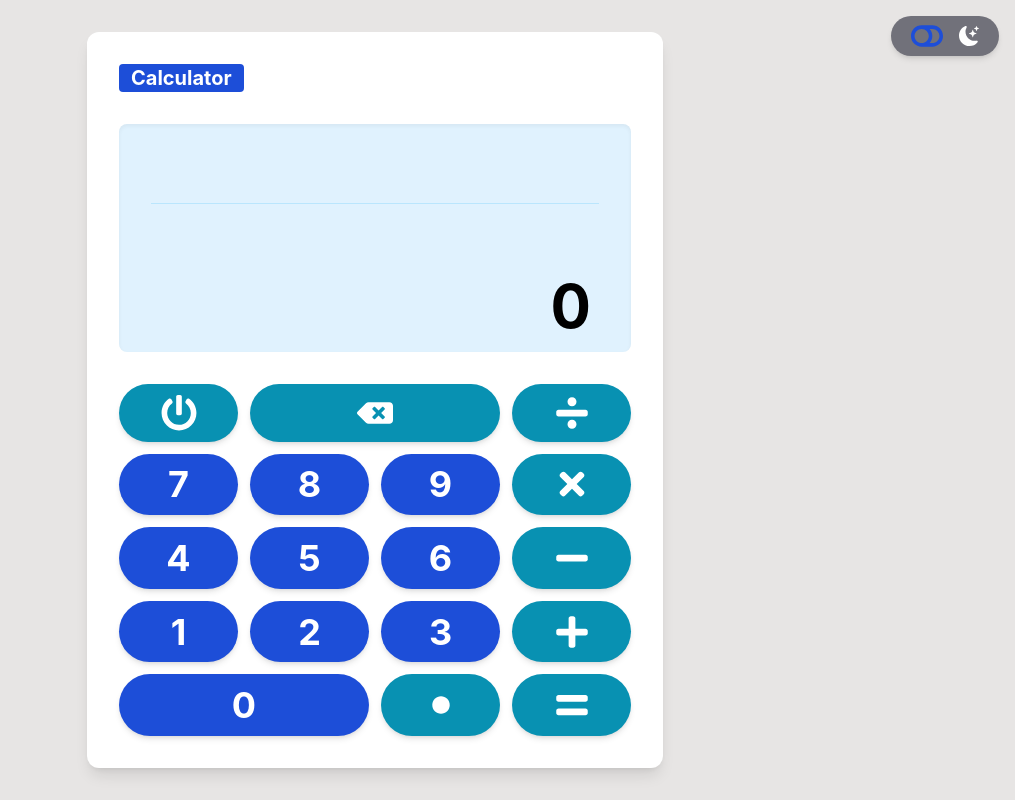
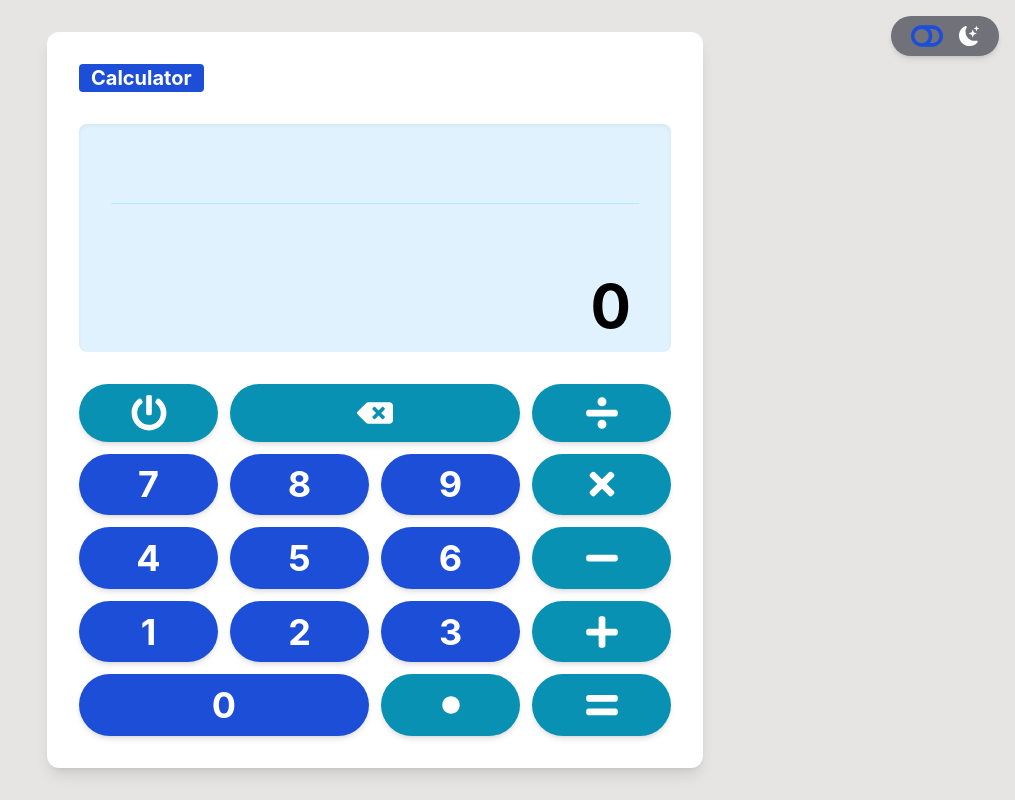
Before and after one commit to gauthieramano/calculator, a React (Create React App) app: page / in a window 1280 px wide. Shown: the whole page, without its empty margins (265-1280 px from the left). Built offline with nearby package versions, Linux system fonts and the light colour scheme.

Commit message:
feat(app): ✨ add easter egg with "123... soleil" & "666 => fire"

```diff
--- a/src/components/App.tsx
+++ b/src/components/App.tsx
@@ -1,4 +1,5 @@
 import { useCallback } from "react";
+import useEasterEgg from "../hooks/useEasterEgg";
 import useKeyListener from "../hooks/useKeyListener";
 import useStore from "../hooks/useStore";
 import { Action } from "../utils";
@@ -23,6 +24,12 @@ const App = () => {
 
   useKeyListener(handleAction);
 
+  const backgroundClassName = useEasterEgg(
+    firstNumber,
+    secondNumber,
+    lastComputation
+  );
+
   return (
     <Page
       displayComponent={
@@ -34,6 +41,7 @@ const App = () => {
         />
       }
       keyboardComponent={<Keyboard handleAction={handleAction} />}
+      backgroundClassName={backgroundClassName}
     />
   );
 };
--- a/src/components/Page.tsx
+++ b/src/components/Page.tsx
@@ -3,11 +3,18 @@ import DarkMode from "./DarkMode";
 type Props = {
   displayComponent: JSX.Element;
   keyboardComponent: JSX.Element;
+  backgroundClassName?: string;
 };
 
-const Page = ({ displayComponent, keyboardComponent }: Props) => (
+const Page = ({
+  displayComponent,
+  keyboardComponent,
+  backgroundClassName = "",
+}: Props) => (
   <div className="relative flex min-h-screen items-stretch justify-center bg-stone-200 transition duration-700 dark:bg-zinc-800">
-    <div className="grid max-h-[1000px] w-full grid-rows-[auto_auto_1fr] bg-white transition duration-700 dark:bg-neutral-600 sm:m-8 sm:w-[36rem] sm:rounded-xl sm:shadow-lg">
+    <div
+      className={`grid max-h-[1000px] w-full grid-rows-[auto_auto_1fr] bg-white bg-cover bg-center transition duration-700 dark:bg-neutral-600 sm:m-8 sm:w-[41rem] sm:rounded-xl sm:shadow-lg ${backgroundClassName}`}
+    >
       <div className="flex items-end gap-1 px-8 py-4 font-bold tall:py-8">
         <p className="rounded bg-blue-700 px-3 text-xl text-white">
           Calculator
--- /dev/null
+++ b/src/hooks/useEasterEgg.ts
@@ -0,0 +1,15 @@
+import { Computation } from "../utils";
+
+const useEasterEgg = (
+  firstNumber: string,
+  secondNumber: string,
+  computation?: Computation
+) => {
+  if (secondNumber === "123" || firstNumber === "123") {
+    return "bg-sun";
+  }
+
+  return computation?.result === "666" ? "bg-fire" : "";
+};
+
+export default useEasterEgg;
--- a/src/index.css
+++ b/src/index.css
@@ -10,3 +10,11 @@ body {
   -webkit-font-smoothing: antialiased;
   -moz-osx-font-smoothing: grayscale;
 }
+
+.bg-fire {
+  background-image: url("./assets/fire.jpg");
+}
+
+.bg-sun {
+  background-image: url("./assets/sun.jpg");
+}
```
Also changed, not shown: src/assets/fire.jpg (added), src/assets/sun.jpg (added).
